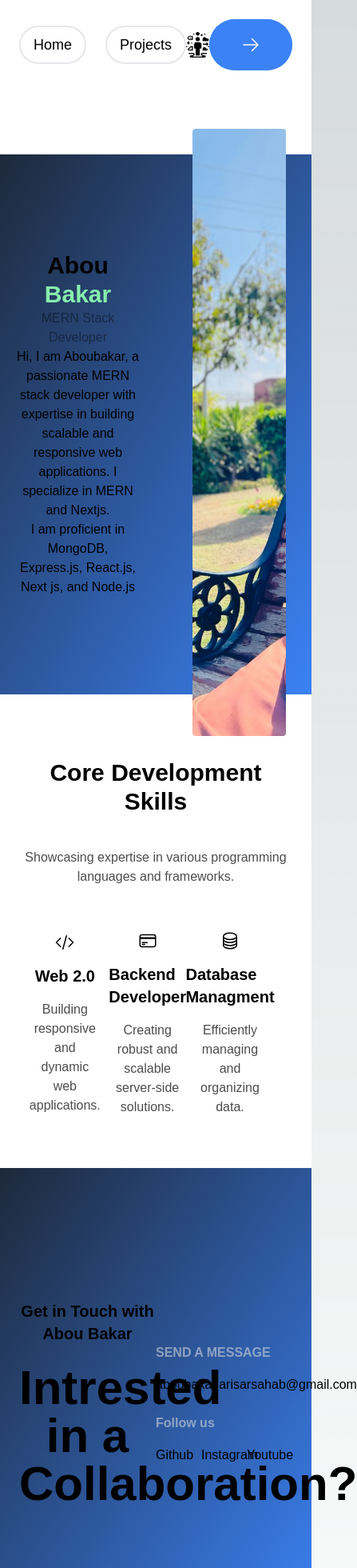
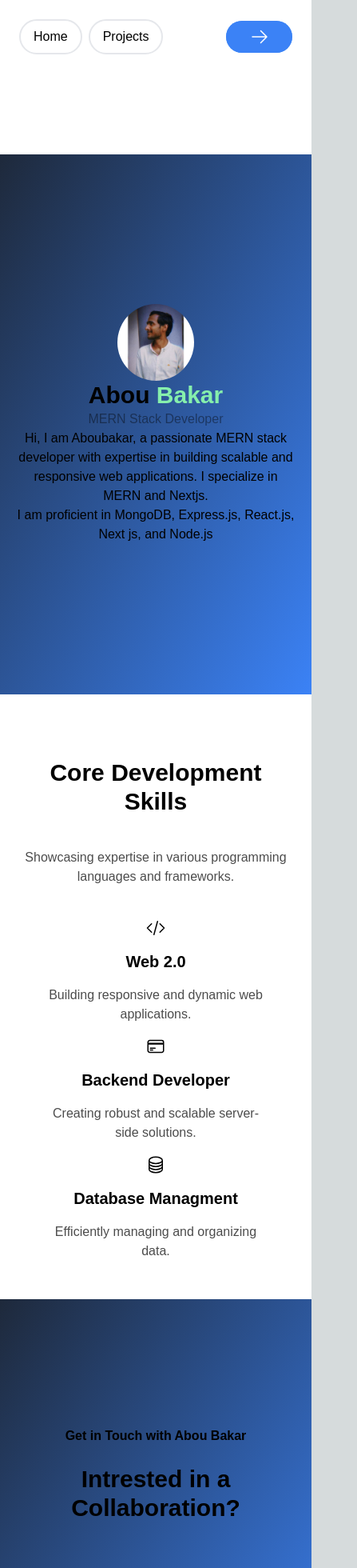
Before and after one commit to AboubakarArisar/Portfolio-Nextjs, a Next.js app: page / in a window 390 px wide. Shown: the top 1960 px of the page at 80% size, 447 px wide, since content can reach past the window. Built offline with nearby package versions, Linux system fonts and the light colour scheme.

Commit message:
responsiveness added

```diff
--- a/app/Footer.tsx
+++ b/app/Footer.tsx
@@ -4,8 +4,8 @@ const Footer: React.FC = () => {
   return (
     <>
       <footer>
-        <div className='w-full h-[40vh] text-black flex flex-col gap-8 justify-center items-center'>
-          <div className='flex w-full gap-6 focus:text-blue-500 text-xl justify-evenly'>
+        <div className='w-full h-[40vh] text-black flex flex-col gap-8 p-4 justify-center items-center'>
+          <div className='flex flex-col justify-center items-center gap-2 md:flex-row w-full md:gap-6 focus:text-blue-500 text-xl md:justify-evenly'>
             <Link href='/'>Home</Link>
             <Link href='/Skills'>Skills</Link>
             <Link href='/Projects'>Projects</Link>
--- a/app/Navbar.tsx
+++ b/app/Navbar.tsx
@@ -5,7 +5,7 @@ const Navbar: React.FC = () => {
     <header className='h-[20vh] p-6 '>
       <nav className='text-black flex justify-between items-center'>
         <div>
-          <ul className='flex gap-6 text-lg'>
+          <ul className='flex gap-2 md:gap-6 md:text-lg'>
             <li>
               <Link href='/'>
                 <h1 className='border-2 px-4 py-2 rounded-full'>Home</h1>
@@ -13,20 +13,18 @@ const Navbar: React.FC = () => {
             </li>
             <li>
               <Link href='/about'>
-                <div className='relative'>
-                  <h1 className='border-2 px-4 py-2 rounded-full relative overflow-hidden'>
-                    Projects
-                  </h1>
-                </div>
+                <h1 className='border-2 px-4 py-2 rounded-full relative overflow-hidden'>
+                  Projects
+                </h1>
               </Link>
             </li>
           </ul>
         </div>
-        <div>
+        <div className='hidden md:block'>
           <img src='/logo.png' alt='logo' className='w-8 h-8' />
         </div>
         <div>
-          <button className='bg-blue-400 flex duration-300 px-4 py-2 rounded-full text-white font-semibold relative overflow-hidden'>
+          <button className='bg-blue-400 flex duration-300 py-2 md:px-4 md:py-2 rounded-full text-white font-semibold relative overflow-hidden'>
             Contact us
             <span className='text-base font-bold absolute inset-0 flex items-center justify-center transition-transform transform translate-x-0 bg-blue-500 hover:translate-x-full duration-300'>
               <svg
--- a/app/Reachout.tsx
+++ b/app/Reachout.tsx
@@ -3,19 +3,19 @@ import exp from "constants";
 const Reachout: React.FC = () => {
   return (
     <>
-      <div className='h-[70vh] p-6 w-full bg-gradient-to-br from-[#1e293b] to-[#3b82f6] flex justify-between items-center '>
-        <div className='w-[50%] flex justify-center items-center h-full '>
+      <div className='h-[70vh] p-6 w-full bg-gradient-to-br from-[#1e293b] to-[#3b82f6] flex flex-col md:flex-row justify-between items-center '>
+        <div className='w-full md:w-[50%] flex justify-center items-center h-full '>
           <div className='flex flex-col  w-full  gap-6'>
-            <h1 className='font-semibold text-xl w-full text-center'>
+            <h1 className='font-semibold md:text-xl w-full text-center'>
               Get in Touch with Abou Bakar
             </h1>
-            <h1 className='font-bold text-6xl w-full text-center'>
+            <h1 className='font-bold text-3xl md:text-6xl w-full text-center'>
               Intrested in a Collaboration?
             </h1>
           </div>
         </div>
 
-        <div className='w-[50%] flex flex-col gap-6 justify-center'>
+        <div className='w-full md:w-[50%] flex flex-col gap-6 justify-center'>
           <div className='flex flex-col gap-4'>
             <h6 className='text-gray-300 font-semibold opacity-60'>
               SEND A MESSAGE
--- a/app/Skills.tsx
+++ b/app/Skills.tsx
@@ -9,7 +9,7 @@ const Skills: React.FC = () => {
       <h5 className='text-center text-base opacity-70 w-full py-4'>
         Showcasing expertise in various programming languages and frameworks.
       </h5>
-      <div className='grid grid-cols-3 p-4 w-full'>
+      <div className='grid grid-cols-1 gap-4 place-items-center md:grid-cols-3  md:p-4 w-full'>
         <div className='flex flex-col gap-4 justify-center items-center w-[80%]'>
           <h1 className='font-bold text-xl'>
             <svg
--- a/app/page.tsx
+++ b/app/page.tsx
@@ -14,7 +14,12 @@ export default function Home() {
       <div className='min-h-screen w-full bg-white flex flex-col gap-6'>
         <Navbar />
         <div className='relative w-full h-[80vh] bg-gradient-to-br from-[#1e293b] to-[#3b82f6]'>
-          <div className='flex flex-col  px-5 justify-center items-center h-full w-1/2'>
+          <div className='flex flex-col  px-5 justify-center items-center h-full md:w-1/2'>
+            <img
+              src='/pic.jpg'
+              alt=''
+              className='w-24 h-24 rounded-full md:hidden '
+            />
             <h1 className='w-full text-center font-bold text-3xl '>
               Abou<span className='text-green-300'> Bakar</span>
             </h1>
@@ -31,7 +36,7 @@ export default function Home() {
               Node.js
             </p>
           </div>
-          <div className='absolute -top-8 rounded right-8 h-[90vh] w-[30%] bg-[url(/ab.jpg)] bg-cover'></div>
+          <div className='absolute md:-top-8 rounded md:right-8 md:h-[90vh] md:w-[30%] bg-[url(/ab.jpg)] bg-cover'></div>
         </div>
         <Skills />
         <Reachout />
--- a/tailwind.config.ts
+++ b/tailwind.config.ts
@@ -13,6 +13,9 @@ const config: Config = {
         "gradient-conic":
           "conic-gradient(from 180deg at 50% 50%, var(--tw-gradient-stops))",
       },
+      screens: {
+        xsm: "320px",
+      },
     },
   },
   plugins: [],
```
Also changed, not shown: public/pic.jpg (added).
